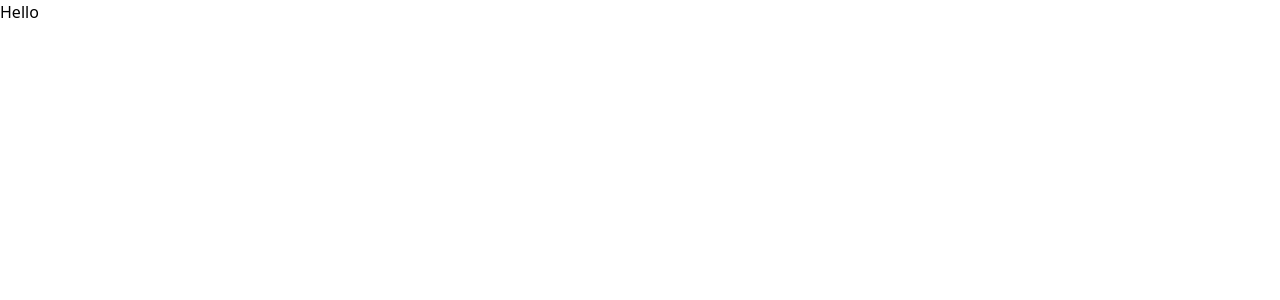
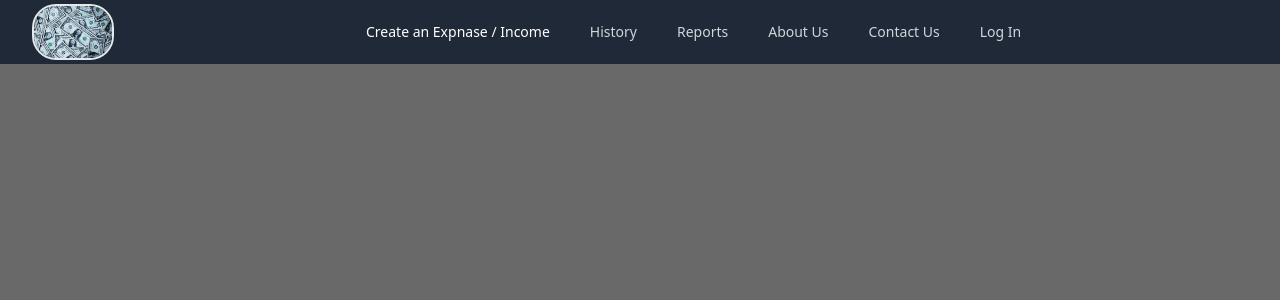
Before and after one commit to DavidKorochik/Budgety, a React (Create React App) app: page / in a window 1280 px wide. Shown: the top 300 px of the page. Built offline with nearby package versions, Linux system fonts and the light colour scheme; the HTML template or start-up script is replaced by a standard one.

Commit message:
Finished the Navbar.js file

```diff
--- a/package.json
+++ b/package.json
@@ -4,11 +4,17 @@
   "private": true,
   "dependencies": {
     "@craco/craco": "^6.3.0",
+    "@fortawesome/fontawesome-svg-core": "^1.3.0-beta2",
+    "@fortawesome/free-regular-svg-icons": "^6.0.0-beta2",
+    "@fortawesome/free-solid-svg-icons": "^6.0.0-beta2",
+    "@fortawesome/react-fontawesome": "^0.1.15",
+    "@headlessui/react": "^1.4.1",
     "@testing-library/jest-dom": "^5.14.1",
     "@testing-library/react": "^11.2.7",
     "@testing-library/user-event": "^12.8.3",
     "react": "^17.0.2",
     "react-dom": "^17.0.2",
+    "react-router-dom": "^5.3.0",
     "react-scripts": "4.0.3",
     "recoil": "^0.4.1",
     "web-vitals": "^1.1.2"
--- a/public/index.html
+++ b/public/index.html
@@ -1,15 +1,16 @@
 <!DOCTYPE html>
 <html lang="en">
+
 <head>
   <meta charset="utf-8" />
   <link rel="icon" href="%PUBLIC_URL%/favicon.ico" />
   <meta name="viewport" content="width=device-width, initial-scale=1" />
   <meta name="theme-color" content="#000000" />
-    <meta
-      name="description"
-      content="Web site created using create-react-app"
-    />
+  <meta name="description" content="Web site created using create-react-app" />
   <link rel="apple-touch-icon" href="%PUBLIC_URL%/logo192.png" />
+  <link rel="stylesheet" href="https://cdnjs.cloudflare.com/ajax/libs/font-awesome/6.0.0-beta2/css/all.min.css"
+    integrity="sha512-YWzhKL2whUzgiheMoBFwW8CKV4qpHQAEuvilg9FAn5VJUDwKZZxkJNuGM4XkWuk94WCrrwslk8yWNGmY1EduTA=="
+    crossorigin="anonymous" referrerpolicy="no-referrer" />
   <!--
       manifest.json provides metadata used when your web app is installed on a
       user's mobile device or desktop. See https://developers.google.com/web/fundamentals/web-app-manifest/
@@ -26,6 +27,7 @@
     -->
   <title>React App</title>
 </head>
+
 <body>
   <noscript>You need to enable JavaScript to run this app.</noscript>
   <div id="root"></div>
@@ -40,4 +42,5 @@
       To create a production bundle, use `npm run build` or `yarn build`.
     -->
 </body>
+
 </html>
--- /dev/null
+++ b/src/App.css
@@ -0,0 +1,3 @@
+body {
+  background-color: dimgrey;
+}
--- a/src/App.js
+++ b/src/App.js
@@ -1,7 +1,10 @@
+import Navbar from './components/navbar/Navbar';
+import './App.css';
+
 function App() {
   return (
     <div className='App'>
-      <h1>Hello</h1>
+      <Navbar />
     </div>
   );
 }
--- /dev/null
+++ b/src/components/navbar/Navbar.js
@@ -0,0 +1,168 @@
+import React, { useState } from 'react';
+import { Transition } from '@headlessui/react';
+import dollar from '../../assets/dollar.jpg';
+
+export default function Navbar() {
+  const [isOpen, setIsOpen] = useState(false);
+
+  return (
+    <div>
+      <nav className='bg-gray-800'>
+        <div className='max-w-7xl mx-auto px-4 sm:px-6 lg:px-8'>
+          <div className='flex items-center justify-between h-16'>
+            <div className='flex items-center'>
+              <div className='flex-shrink-0'>
+                <a href='#'>
+                  <img
+                    className='h-14 w-15 object-cover border-2 rounded-3xl'
+                    src={dollar}
+                    alt='Dollar Sign'
+                  />
+                </a>
+              </div>
+              <div className='hidden md:block'>
+                <div className='ml-40 flex items-baseline space-x-4'>
+                  <a
+                    href='#'
+                    className=' hover:bg-gray-700 text-white px-3 py-2 rounded-md text-sm font-medium ml-20'
+                  >
+                    Create an Expnase / Income
+                  </a>
+
+                  <a
+                    href='#'
+                    className='ml-10 text-gray-300 hover:bg-gray-700 hover:text-white px-3 py-2 rounded-md text-sm font-medium'
+                  >
+                    History
+                  </a>
+
+                  <a
+                    href='#'
+                    className='ml-10 text-gray-300 hover:bg-gray-700 hover:text-white px-3 py-2 rounded-md text-sm font-medium'
+                  >
+                    Reports
+                  </a>
+
+                  <a
+                    href='#'
+                    className='ml-10 text-gray-300 hover:bg-gray-700 hover:text-white px-3 py-2 rounded-md text-sm font-medium'
+                  >
+                    About Us
+                  </a>
+
+                  <a
+                    href='#'
+                    className='ml-10 text-gray-300 hover:bg-gray-700 hover:text-white px-3 py-2 rounded-md text-sm font-medium'
+                  >
+                    Contact Us
+                  </a>
+                  <a
+                    href='#'
+                    className='ml-10 text-gray-300 hover:bg-gray-700 hover:text-white px-3 py-2 rounded-md text-sm font-medium'
+                  >
+                    Log In
+                  </a>
+                </div>
+              </div>
+            </div>
+            <div className='-mr-2 flex md:hidden'>
+              <button
+                onClick={() => setIsOpen(!isOpen)}
+                type='button'
+                className='bg-gray-900 inline-flex items-center justify-center p-2 rounded-md text-gray-400 hover:text-white hover:bg-gray-800 focus:outline-none focus:ring-2 focus:ring-offset-2 focus:ring-offset-gray-800 focus:ring-white'
+                aria-controls='mobile-menu'
+                aria-expanded='false'
+              >
+                <span className='sr-only'>Open main menu</span>
+                {!isOpen ? (
+                  <svg
+                    className='block h-6 w-6'
+                    xmlns='http://www.w3.org/2000/svg'
+                    fill='none'
+                    viewBox='0 0 24 24'
+                    stroke='currentColor'
+                    aria-hidden='true'
+                  >
+                    <path
+                      strokeLinecap='round'
+                      strokeLinejoin='round'
+                      strokeWidth='2'
+                      d='M4 6h16M4 12h16M4 18h16'
+                    />
+                  </svg>
+                ) : (
+                  <svg
+                    className='block h-6 w-6'
+                    xmlns='http://www.w3.org/2000/svg'
+                    fill='none'
+                    viewBox='0 0 24 24'
+                    stroke='currentColor'
+                    aria-hidden='true'
+                  >
+                    <path
+                      strokeLinecap='round'
+                      strokeLinejoin='round'
+                      strokeWidth='2'
+                      d='M6 18L18 6M6 6l12 12'
+                    />
+                  </svg>
+                )}
+              </button>
+            </div>
+          </div>
+        </div>
+
+        <Transition
+          show={isOpen}
+          enter='transition ease-out duration-100 transform'
+          enterFrom='opacity-0 scale-95'
+          enterTo='opacity-100 scale-100'
+          leave='transition ease-in duration-75 transform'
+          leaveFrom='opacity-100 scale-100'
+          leaveTo='opacity-0 scale-95'
+        >
+          {(ref) => (
+            <div className='md:hidden' id='mobile-menu'>
+              <div ref={ref} className='px-2 pt-2 pb-3 space-y-1 sm:px-3'>
+                <a
+                  href='#'
+                  className='hover:bg-gray-700 text-white block px-3 py-2 rounded-md text-base font-medium'
+                >
+                  Dashboard
+                </a>
+
+                <a
+                  href='#'
+                  className='text-gray-300 hover:bg-gray-700 hover:text-white block px-3 py-2 rounded-md text-base font-medium'
+                >
+                  Team
+                </a>
+
+                <a
+                  href='#'
+                  className='text-gray-300 hover:bg-gray-700 hover:text-white block px-3 py-2 rounded-md text-base font-medium'
+                >
+                  Projects
+                </a>
+
+                <a
+                  href='#'
+                  className='text-gray-300 hover:bg-gray-700 hover:text-white block px-3 py-2 rounded-md text-base font-medium'
+                >
+                  Calendar
+                </a>
+
+                <a
+                  href='#'
+                  className='text-gray-300 hover:bg-gray-700 hover:text-white block px-3 py-2 rounded-md text-base font-medium'
+                >
+                  Reports
+                </a>
+              </div>
+            </div>
+          )}
+        </Transition>
+      </nav>
+    </div>
+  );
+}
```
Also changed, not shown: src/assets/dollar.jpg (added), src/components/TransactionForm/TransactionForm.js (added), 1 other file (tests, documents, lock files or other folders). Lines whose indentation alone changed are shown as unchanged.
